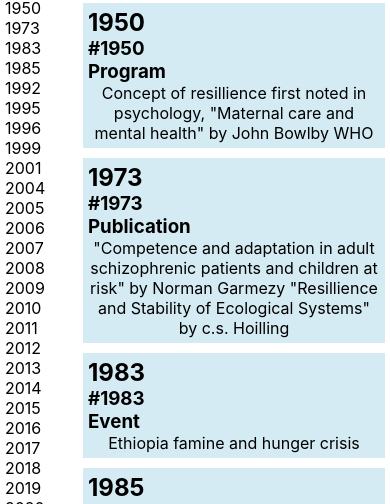
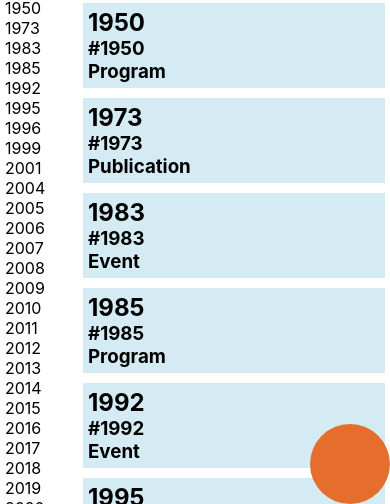
Before and after one commit to Thornvik/code-and-collaborate-timeline, a React (Create React App) app: page / in a window 390 px wide. Shown: the part 340-844 px from the top of the page. Built offline with nearby package versions, Linux system fonts and the light colour scheme.

Commit message:
Mobile button added

```diff
--- /dev/null
+++ b/src/components/Button/index.js
@@ -0,0 +1,34 @@
+import React, { useState } from 'react'
+import './index.scss'
+
+
+function Button({ }) {
+    const [hidden, setHidden] = useState(true)
+    const [buttonClass, setButtonClass] = useState("buttonHide")
+
+
+    function change(e) {
+        if (e) {
+            console.log(hidden)
+            setHidden(false)
+            setButtonClass("buttonShow")
+            return
+        }
+        else if (!e) {
+            console.log(hidden)
+            setHidden(true)
+            setButtonClass("buttonHide")
+            return
+        }
+    }
+
+    return (
+        <div className="button" onClick={() => change(hidden)}>
+            <button className={buttonClass}>Zoom</button>
+        </div>
+    );
+}
+
+export default Button
+
+// onClick={setHidden(change(hidden))}
--- /dev/null
+++ b/src/components/Button/index.scss
@@ -0,0 +1,16 @@
+.button {
+    width: 80px;
+    height: 80px;
+    background-color: var(--timeline-orange);
+    position: fixed;
+    z-index: 1;
+    bottom:0;
+    right: 0;
+    border-radius: 50%;
+    &Hide{
+        display: none;
+    }
+    &Show {
+        display: block;
+    }
+}
--- a/src/components/SmartWrapper/index.js
+++ b/src/components/SmartWrapper/index.js
@@ -5,6 +5,7 @@ import TimelineScroll from '../TimelineScroll/index'
 import TimelineDisplay from '../TimelineDisplay/index'
 import Banner from '../Banner/index'
 import Footer from '../Footer/index'
+import Button from '../Button/index'
 
 
 function TimelineMaker(param, toggle) {
@@ -28,6 +29,7 @@ function TimelineMaker(param, toggle) {
 
 function SmartWrapper() {
     const [timelineData, setTimelineData] = useState([]) //State to which we will add the data from the api
+    const [overview, setOverview] = useState(true)
 
     useEffect(() => {
         // fetch("URL goes here") //here we call the api
@@ -45,6 +47,7 @@ function SmartWrapper() {
             <div className="timelineWrapper">
                 <div className="timelineScroll"><ul>{TimelineMaker(timelineData, false)}</ul></div>
                 <div className="timelineDisplay">{TimelineMaker(timelineData, true)}</div> {/*Here we send the function TimelineMaker the data from the API, and we render aout the component TimelineDisplay */}
+                <div className="timelineButton"><Button /></div>
             </div>
             <div className="footerArea"><Footer /></div>
         </div>
--- a/src/components/SmartWrapper/index.scss
+++ b/src/components/SmartWrapper/index.scss
@@ -10,6 +10,7 @@
     &Wrapper {
         display: flex;
         height: 100%;
+        overflow: hidden;
     }
     &Scroll {
         overflow-y: scroll;
--- a/src/components/TimelineDisplay/index.js
+++ b/src/components/TimelineDisplay/index.js
@@ -1,14 +1,14 @@
 import React from 'react'
 import './index.scss'
 
-function TimelineDisplay({ year, id, text, tag, link }) { //function for TimelineDisplay and give it props (year, id etc) to which we later will pass the relevant information
+function TimelineDisplay({ year, id, text, tag, link, cardClass }) { //function for TimelineDisplay and give it props (year, id etc) to which we later will pass the relevant information
 
     return (
         <div className="cardWrapper" id={year}>
             <h2>{year}</h2>
             <h3>{id}</h3>
             <h3>{tag}</h3>
-            <a href={link}>
+            <a className="textToggle" href={link}>
                 <p>{text}</p>
             </a>
         </div>
--- a/src/components/TimelineDisplay/index.scss
+++ b/src/components/TimelineDisplay/index.scss
@@ -4,8 +4,16 @@
     margin: 5px;
 }
 
+.textToggle{
+    display:none;
+}
+
 @media only screen and (orientation: landscape) {
     .cardWrapper {
         min-width: 90vw;
     }
+    .cardWrapperOverview {
+        min-width: 15vw;
+    }
+
 }
```
